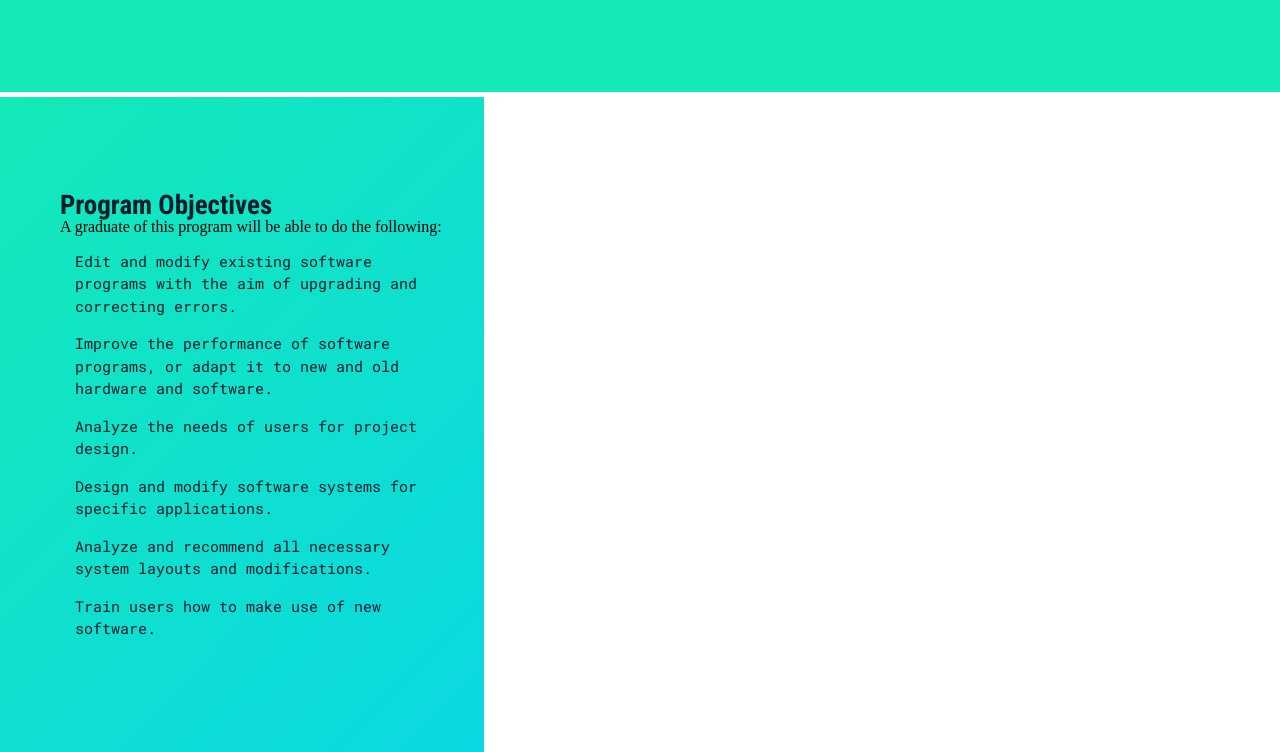
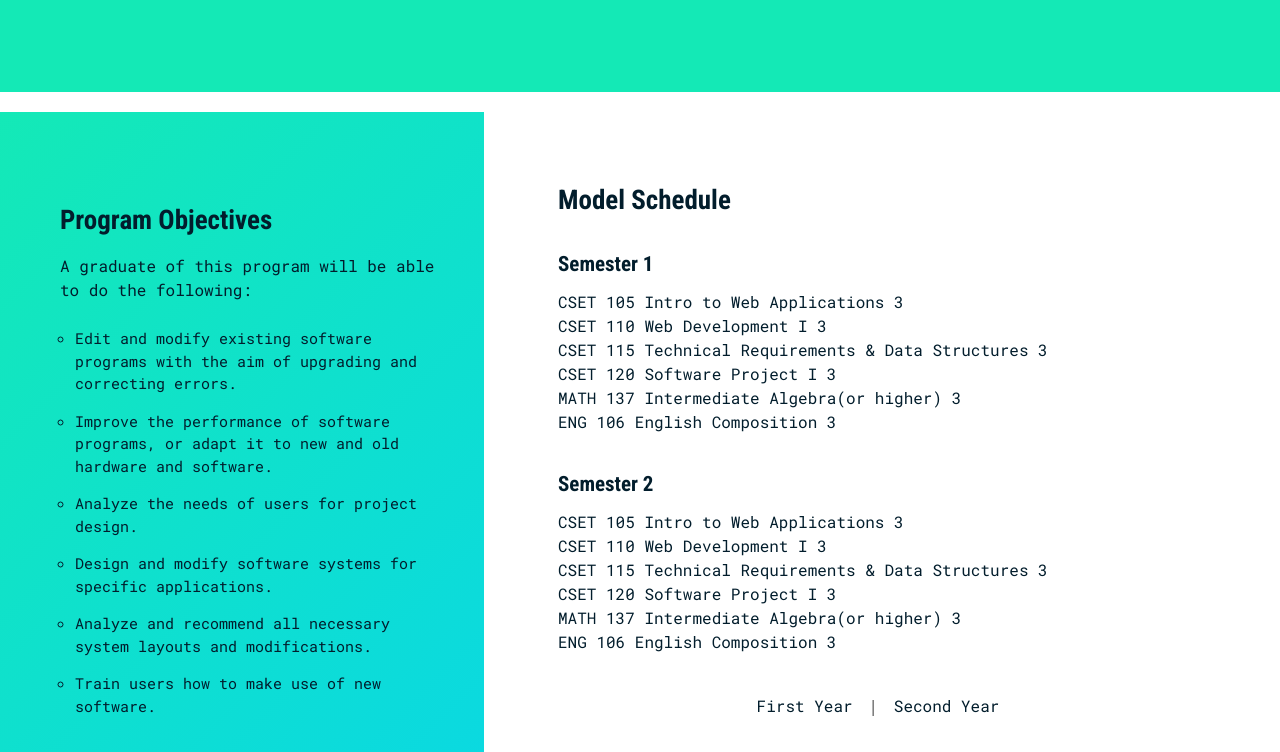
Before and after one commit to Daviirose/cset-page, a plain HTML site: page index.html in a window 1280 px wide. Shown: the part 875-1627 px from the top of the page. Drawn offline with Linux system fonts and the light colour scheme.

Commit message:
aligned content

```diff
--- a/index.html
+++ b/index.html
@@ -49,7 +49,7 @@
 	<section class="thirds">
 		<aside class="sidebar">
 			<h2 class="content-header">Program Objectives</h2>
-			<p>A graduate of this program will be able to do the following:
+			<p class="mono">A graduate of this program will be able to do the following:
 			</p>
 			<ul class="objectives">
 				<li class="mono">
@@ -72,42 +72,42 @@
 				</li>
 			</ul>
 		</aside>
-		<article>
-			<h2>Model Schedule</h2>
-			<h4>Semester 1</h4>
+		<article class="schedule">
+			<h2 class="content-header">Model Schedule</h2>
+			<h4 class="content-header small-header">Semester 1</h4>
 			<ul>
-				<li>CSET 105 Intro to Web Applications 3
+				<li class="mono">CSET 105 Intro to Web Applications 3
 				</li>
-				<li>CSET 110 Web Development I 3
+				<li class="mono">CSET 110 Web Development I 3
 				</li>
-				<li>CSET 115 Technical Requirements &amp; Data Structures 3
+				<li class="mono">CSET 115 Technical Requirements &amp; Data Structures 3
 				</li>
-				<li>CSET 120 Software Project I 3
+				<li class="mono">CSET 120 Software Project I 3
 				</li>
-				<li>MATH 137 Intermediate Algebra(or higher) 3
+				<li class="mono">MATH 137 Intermediate Algebra(or higher) 3
 				</li>
-				<li>ENG 106 English Composition 3
+				<li class="mono">ENG 106 English Composition 3
 				</li>
 			</ul>
-			<h4>Semester 2</h4>
+			<h4 class="content-header small-header">Semester 2</h4>
 			<ul>
-				<li>CSET 105 Intro to Web Applications 3
+				<li class="mono">CSET 105 Intro to Web Applications 3
 				</li>
-				<li>CSET 110 Web Development I 3
+				<li class="mono">CSET 110 Web Development I 3
 				</li>
-				<li>CSET 115 Technical Requirements &amp; Data Structures 3
+				<li class="mono">CSET 115 Technical Requirements &amp; Data Structures 3
 				</li>
-				<li>CSET 120 Software Project I 3
+				<li class="mono">CSET 120 Software Project I 3
 				</li>
-				<li>MATH 137 Intermediate Algebra(or higher) 3
+				<li class="mono">MATH 137 Intermediate Algebra(or higher) 3
 				</li>
-				<li>ENG 106 English Composition 3
+				<li class="mono">ENG 106 English Composition 3
 				</li>
 			</ul>
-			<div>
-				<a href="#firstyear">First Year</a>
+			<div class="schedule-block">
+				<a class="mono" href="#firstyear">First Year</a>
 				<span>|</span>
-				<a href="#secondyear">Second Year</a>
+				<a class="mono" href="#secondyear">Second Year</a>
 			</div>
 		</article>
     </section>
--- a/style.css
+++ b/style.css
@@ -113,7 +113,6 @@ h1, h2, .content-header {
 	flex-direction: column;
 }
 .the-abs .content-header,
-.mono,
 .copy {
 	display: flex;
 }
@@ -189,10 +188,36 @@ padding: 95px 40px 100px 60px;
 	margin: 20px 0px 25px;
 }
 .objectives li {
-	list-style-type: initial;
+	list-style-type: circle;
 	margin: 15px 15px 15px 0px;
 	font-size: 15px;
 }
 .objectives {
 	margin-left: 15px;
 }
+.schedule {
+	display: inline-block;
+	width: 50%;
+	padding: 90px 70px 80px;
+}
+.schedule .small-header {
+	margin: 40px 0px 15px;
+}
+.small-header {
+font-size: 21px;
+}
+.schedule-block {
+margin: 0 auto;
+text-align: center;
+padding: 40px 0;
+}
+.schedule-block .mono {
+	text-decoration: none;
+}
+.schedule-block span {
+	margin: 0 15px;
+}
+.schedule-block .mono:hover {
+	text-decoration: underline;
+	color: #14e9b6;
+}
```
